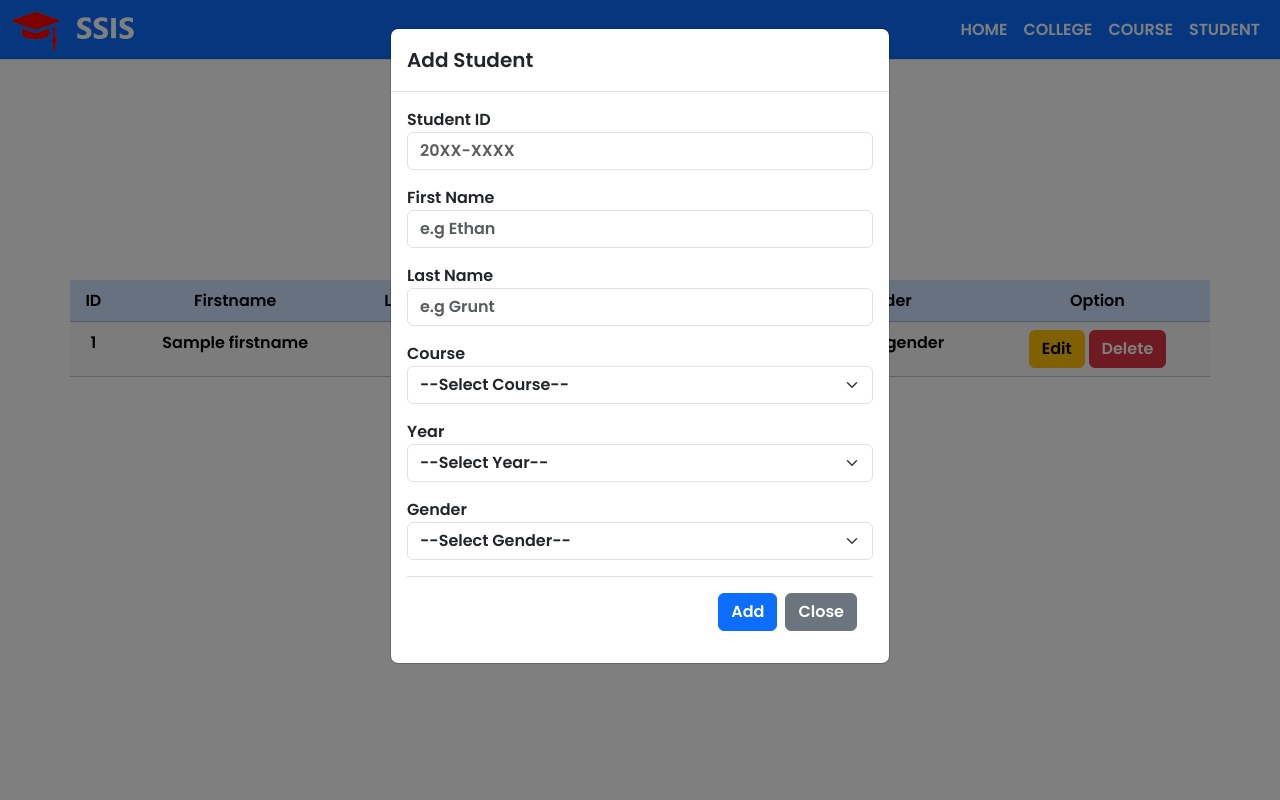
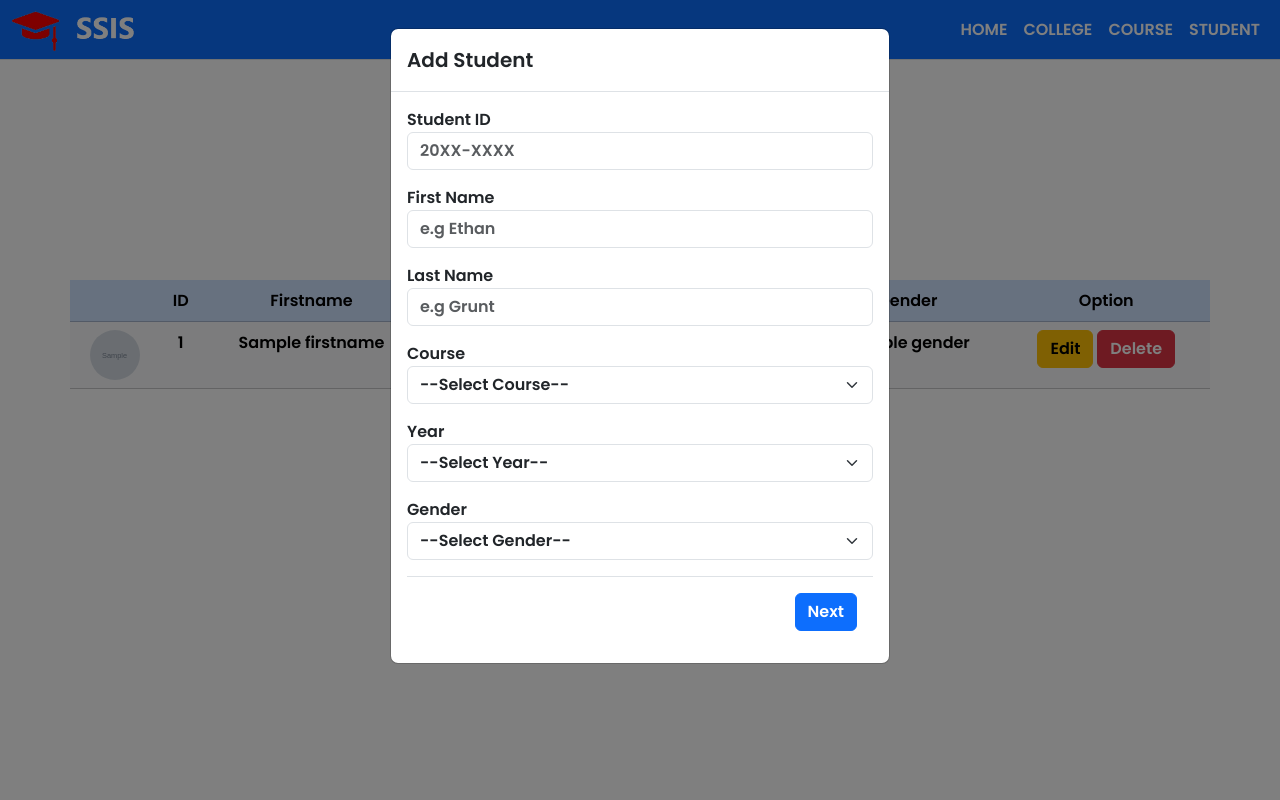
Before and after one commit to reyviene7/SSIS-Cloudinary, a Flask app: template app/templates/student.html in a window 1280 px wide, after a click on "Add Student". Run offline with Flask 3, Linux system fonts and the light colour scheme; the template is opened without the code that fills it: most values are stand-ins (such as "Sample title", 1, 10 or a date in 2020); grey boxes marked "Sample" are stand-in pictures; some libraries are stand-ins or nearby versions.

Commit message:
Modified

```diff
--- a/app/templates/student.html
+++ b/app/templates/student.html
@@ -61,6 +61,7 @@
             <table class="table table-light text-center">
                 <thead>
                 <tr class="table-primary">
+                    <th></th>
                     <th>ID</th>
                     <th>Firstname</th>
                     <th>Lastname</th>
@@ -73,6 +74,8 @@
 	            <tbody>
 		        {% for student in students %}
 		            <tr>
+                        <td><img src="{{ student.image_url }}" alt="Student Image" class="student-image" width="50px">
+                        </td>
 			            <td>{{student.id }}</td>
                         <td>{{student.firstname }}</td>
                         <td>{{student.lastname }}</td>
@@ -102,11 +105,10 @@
 
                     <!-- Pagination Container -->
                     <div class="pagination-container">
-                        <!-- Form Starts Here -->
                         <form method="POST" action="{{ url_for('.student') }}" id="student_form" enctype="multipart/form-data">
                             <input type="hidden" name="csrf_token" value="{{ csrf_token() }}">
 
-
+                            <div class="page" id="page1">
                                 <div class="form-group mb-3">
                                     <label for="id">Student ID</label>
                                     <input type="text" class="form-control" id="id" name="id" autocomplete="off" placeholder="20XX-XXXX" pattern="20\d{2}-\d{4}" required>
@@ -148,11 +150,25 @@
                                         <option value="Other">Other</option>
                                     </select>
                                 </div>
-
                                 <div class="modal-footer">
-                                    <button type="submit" form="student_form"class="btn btn-primary">Add</button>
-                                    <button type="button" class="btn btn-secondary" data-bs-dismiss="modal">Close</button>
+                                    <button type="button" class="btn btn-primary" onclick="showPage(2)">Next</button>
                                 </div>
+                            </div>
+                            <!-- Page 2: Image Input -->
+                            <div class="page" id="page2" style="display: none;">
+                                <div class="mb-3 text-center">
+                                    <label for="image">Image</label>
+                                </div>
+                                <div class="mb-3 d-flex justify-content-center align-items-center flex-column">
+                                    <!-- Display default user image -->
+                                    <img src="https://res.cloudinary.com/dzwjjpvdb/image/upload/v1702977617/SSIS_CLOUDINARY/user_profile_fcfymn.jpg" alt="Student Image" class="img-thumbnail mb-3" width="100px">
+                                    <input type="file" class="form-control" id="image" name="image">
+                                </div>
+                                <div class="modal-footer">
+                                    <button type="submit" class="btn btn-primary">Add</button>
+                                    <button type="button" class="btn btn-secondary" onclick="showPage(1)">Previous</button>
+                                </div>
+                            </div>
                         </form>
                     </div>
                 </div>
@@ -170,6 +186,7 @@
                 <div class="modal-body">
                     <form method="POST" action="{{ url_for('.update_student', student_id=student.id) }}" enctype="multipart/form-data">
                         <input type="hidden" name="csrf_token" value="{{ csrf_token() }}">
+                        <div class="page" id="page1">
                         <div class="form-group">
                             <label for="update_id">Student ID</label>
                             <input type="text" class="form-control" id="update_id" name="id" value="{{ student.id }}" pattern="20\d{2}-\d{4}" required>
@@ -212,9 +229,23 @@
                             </select>
                         </div>
                         <div class="modal-footer">
+                            <button type="button" class="btn btn-primary" onclick="showPage(2)">Next</button>
+                        </div>
+                    </div>
+                    <div class="page" id="page2" style="display: none;">
+                        <div class="mb-3 text-center">
+                            <label for="update_image">Image</label>
+                        </div>
+                        <div class="mb-3 d-flex justify-content-center align-items-center flex-column">
+                            <!-- Display existing user image -->
+                            <img src="{{ student.image_url }}" alt="Student Image" class="img-thumbnail mb-3" width="100px">
+                            <input type="file" class="form-control" id="update_image" name="image">
+                        </div>
+                        <div class="modal-footer">
                             <button type="submit" class="btn btn-primary">Update</button>
                             <button type="button" class="btn btn-secondary" data-bs-dismiss="modal">Close</button>
                         </div>
+                    </div>
                     </form>
                 </div>
             </div>
@@ -222,6 +253,67 @@
     </div>
     {% endfor %}
 
+    <script>
+        document.addEventListener('DOMContentLoaded', function () {
+            // Function to handle both "Next" and "Previous" buttons
+            function handlePageNavigation(button, increment) {
+                var modal = button.closest('.modal');
+                var currentPage = parseInt(modal.getAttribute('data-page')) || 1; // Default to 1 if not set
+                var nextPage = currentPage + increment;
+
+                showPage(modal, nextPage);
+                modal.setAttribute('data-page', nextPage);
+            }
+
+            // Function to reset modal to page 1 when opened
+            function resetModal(modal) {
+                var nextButtons = modal.querySelectorAll('.modal-footer .btn-primary');
+                nextButtons.forEach(function (button) {
+                    button.setAttribute('data-page', '1');
+                });
+
+                showPage(modal, 1);
+            }
+
+            // Function to show a specific page in a modal
+            function showPage(modal, pageNumber) {
+                var pages = modal.getElementsByClassName('page');
+
+                for (var i = 0; i < pages.length; i++) {
+                    pages[i].style.display = 'none';
+                }
+
+                pages[pageNumber - 1].style.display = 'block';
+            }
+
+            // Call this function to show the first page when the Add modal is opened
+            showPage(document.getElementById('Student_Add_Modal'), 1);
+
+            // Add an event listener for each Update modal
+            var updateModals = document.querySelectorAll('[id^="UpdateStudentModal"]');
+            updateModals.forEach(function (modal) {
+                modal.addEventListener('show.bs.modal', function () {
+                    resetModal(modal);
+                });
+            });
+
+            // Add an event listener for the "Next" button in each modal
+            var nextButtons = document.querySelectorAll('.modal-footer .btn-primary');
+            nextButtons.forEach(function (button) {
+                button.addEventListener('click', function () {
+                    handlePageNavigation(button, 1);
+                });
+            });
+
+            // Add an event listener for the "Previous" button in each modal
+            var prevButtons = document.querySelectorAll('.modal-footer .btn-secondary');
+            prevButtons.forEach(function (button) {
+                button.addEventListener('click', function () {
+                    handlePageNavigation(button, -1);
+                });
+            });
+        });
+    </script>
 
 
 {% endblock %}
--- a/flask.sql
+++ b/flask.sql
@@ -70,7 +70,7 @@ CREATE TABLE IF NOT EXISTS Student (
                 id VARCHAR(20) NOT NULL PRIMARY KEY,
                 firstname VARCHAR(50) NOT NULL,
                 lastname VARCHAR(50) NOT NULL,
-                course VARCHAR(30) NOT NULL,
+                course VARCHAR(50) NOT NULL,
                 year VARCHAR(10) NOT NULL,
                 gender VARCHAR(20) NOT NULL,
                 image_url VARCHAR(70) NOT NULL,
```
